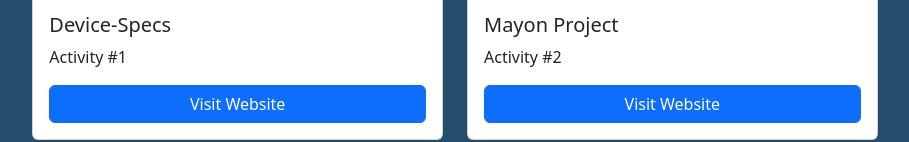
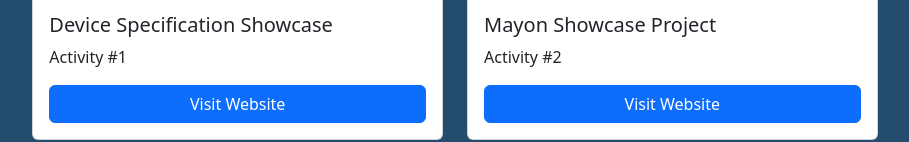
Before and after one commit to mcanillas/mcanillas.github.io, a plain HTML site: page index.html in a window 1280 px wide. Shown: the part 1402-1544 px from the top of the page, without its empty margins (185-1094 px from the left). Drawn offline with nearby package versions, Linux system fonts and the light colour scheme.

Commit message:
fixed the mayon href and changed the card titles

```diff
--- a/index.html
+++ b/index.html
@@ -56,7 +56,7 @@
           <img src="images/rtx5.png" class="card-img-top" alt="Device Specs website preview"
             style="height: 200px; object-fit: cover;">
           <div class="card-body d-flex flex-column">
-            <h5 class="card-title">Device-Specs</h5>
+            <h5 class="card-title">Device Specification Showcase</h5>
             <p class="card-text">Activity #1</p>
             <a href="https://mcanillas.github.io/device-specs/" class="btn btn-primary mt-auto">Visit Website</a>
           </div>
@@ -67,9 +67,9 @@
           <img src="images/mayon.jpg" class="card-img-top" alt="Mayon website preview"
             style="height: 200px; object-fit: cover;">
           <div class="card-body d-flex flex-column">
-            <h5 class="card-title">Mayon Project</h5>
+            <h5 class="card-title">Mayon Showcase Project</h5>
             <p class="card-text">Activity #2</p>
-            <a href="#" class="btn btn-primary mt-auto">Visit Website</a>
+            <a href="https://mcanillas.github.io/showcase-mayon/" class="btn btn-primary mt-auto">Visit Website</a>
           </div>
         </div>
       </div>
```
